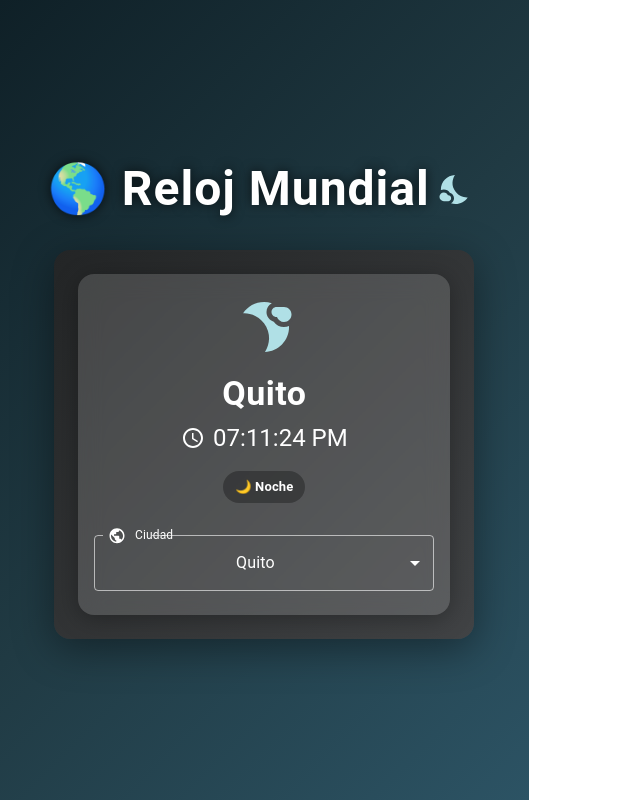
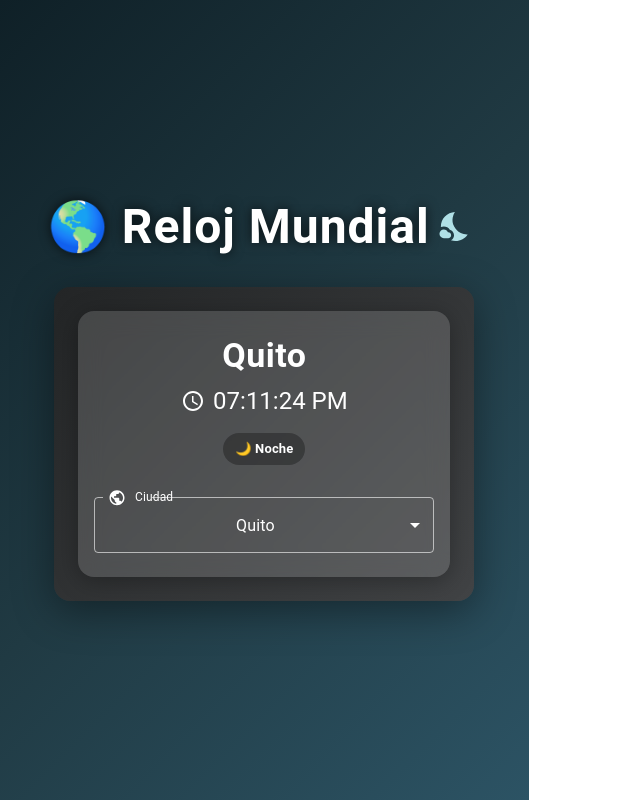
Before and after one commit to Patogol35/horamundial, a React (Vite) app: page / in a window 1280 px wide. Shown: the whole page, without its empty margins (0-640 px from the left). Built offline with nearby package versions, Linux system fonts and the light colour scheme.

Commit message:
Update WorldClock.jsx

```diff
--- a/src/WorldClock.jsx
+++ b/src/WorldClock.jsx
@@ -11,7 +11,7 @@ import {
   Chip,
 } from "@mui/material";
 import { motion } from "framer-motion";
-import { AccessTime, WbSunny, NightsStay, Public } from "@mui/icons-material";
+import { AccessTime, Public } from "@mui/icons-material";
 
 const cities = [
   { name: "Quito", timezone: "America/Guayaquil" },
@@ -22,10 +22,9 @@ const cities = [
   { name: "Madrid", timezone: "Europe/Madrid" },
 ];
 
-export default function WorldClock({ forcedTheme }) {
+export default function WorldClock({ isDay }) {
   const [selectedCity, setSelectedCity] = useState(cities[0]);
   const [time, setTime] = useState("");
-  const [isDay, setIsDay] = useState(true);
 
   useEffect(() => {
     const updateClock = () => {
@@ -37,28 +36,16 @@ export default function WorldClock({ forcedTheme }) {
         second: "2-digit",
         hour12: true,
       };
-      const formatter = new Intl.DateTimeFormat([], options);
-      setTime(formatter.format(now));
-
-      const hourInCity = new Date(
-        now.toLocaleString("en-US", { timeZone: selectedCity.timezone })
-      ).getHours();
-
-      setIsDay(hourInCity >= 6 && hourInCity < 18);
+      setTime(new Intl.DateTimeFormat([], options).format(now));
     };
-
     updateClock();
     const interval = setInterval(updateClock, 1000);
     return () => clearInterval(interval);
   }, [selectedCity]);
 
-  // Permite forzar el modo global desde App
-  const themeMode = forcedTheme === "day" ? true : forcedTheme === "night" ? false : isDay;
-
-  const gradient = themeMode
+  const gradient = isDay
     ? "linear-gradient(135deg, #a1c4fd, #c2e9fb)"
     : "linear-gradient(135deg, #232526, #414345)";
-  const iconColor = themeMode ? "#FFD700" : "#B0E0E6";
 
   return (
     <motion.div
@@ -89,22 +76,10 @@ export default function WorldClock({ forcedTheme }) {
           }}
         >
           <CardContent>
-            <motion.div
-              initial={{ rotate: 0 }}
-              animate={{ rotate: themeMode ? 0 : 180 }}
-              transition={{ duration: 1 }}
-            >
-              {themeMode ? (
-                <WbSunny sx={{ fontSize: 60, color: iconColor }} />
-              ) : (
-                <NightsStay sx={{ fontSize: 60, color: iconColor }} />
-              )}
-            </motion.div>
-
             <Typography
               variant="h4"
               sx={{
-                mt: 2,
+                mt: 1,
                 mb: 1,
                 fontWeight: "bold",
                 letterSpacing: 0.5,
@@ -127,11 +102,9 @@ export default function WorldClock({ forcedTheme }) {
             </Typography>
 
             <Chip
-              label={themeMode ? "☀️ Día" : "🌙 Noche"}
+              label={isDay ? "☀️ Día" : "🌙 Noche"}
               sx={{
-                bgcolor: themeMode
-                  ? "rgba(255,255,255,0.2)"
-                  : "rgba(0,0,0,0.3)",
+                bgcolor: isDay ? "rgba(255,255,255,0.2)" : "rgba(0,0,0,0.3)",
                 color: "#fff",
                 mb: 2,
                 fontWeight: "bold",
```
